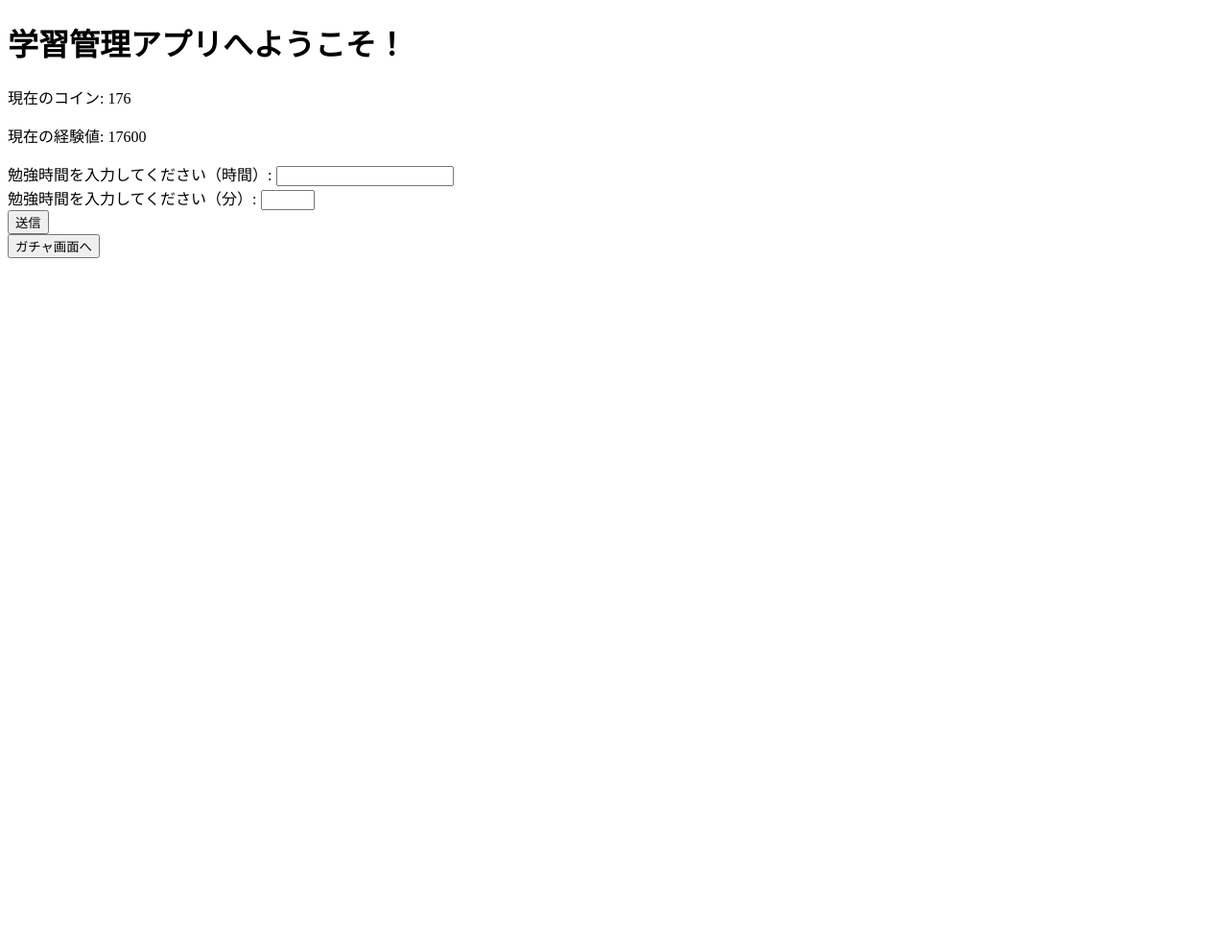
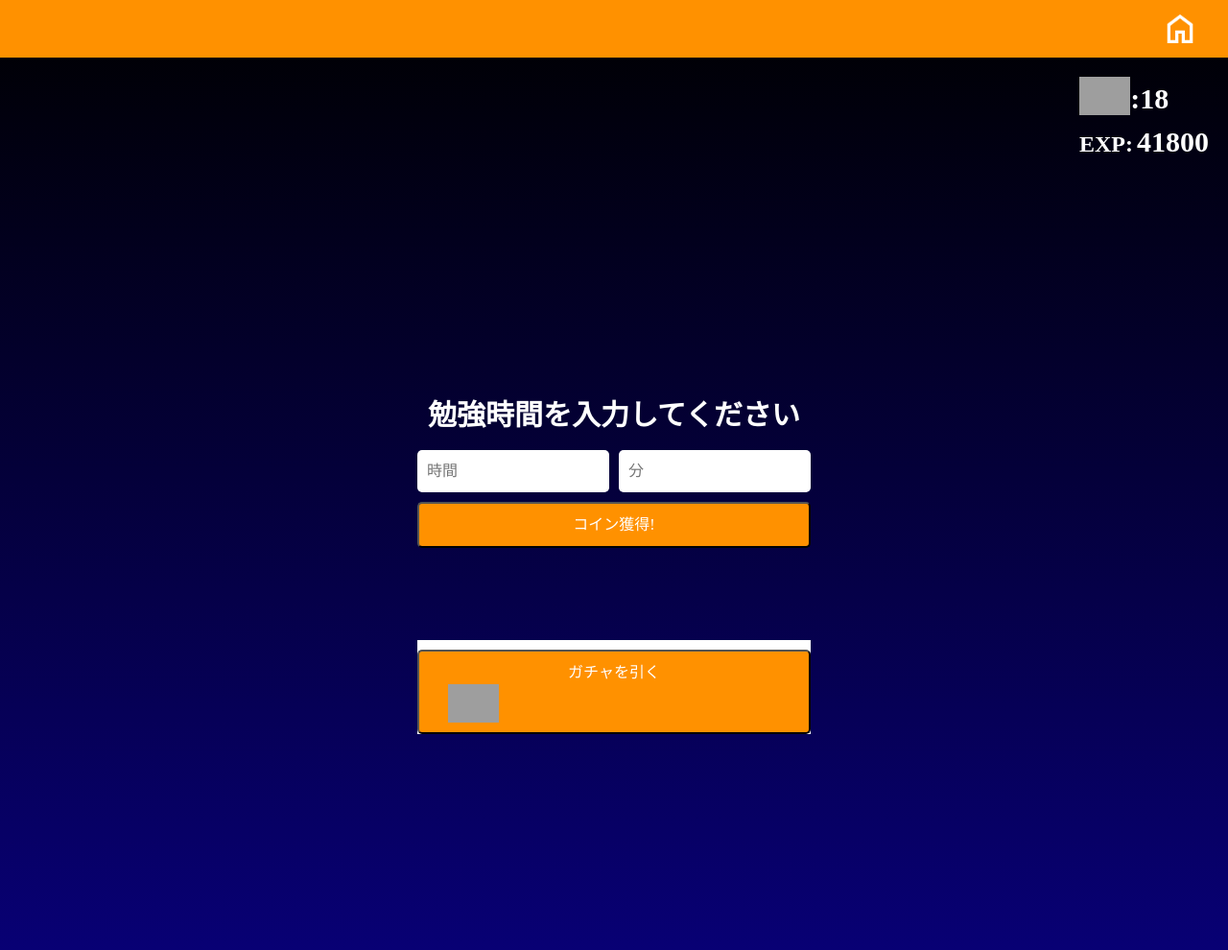
Before and after one commit to UnagamiKanta/stufes, a Flask app: page / in a window 1280 px wide. Shown: the whole page at 96% size. Before the commit the page ends 269 px from the top, so only its background shows below. Run offline with Flask 3, Linux system fonts and the light colour scheme; grey boxes are pictures that could not be loaded.

Commit message:
一旦できた

```diff
--- a/app.py
+++ b/app.py
@@ -1,47 +1,100 @@
-from flask import Flask, render_template, request, redirect, url_for
+from flask import Flask, render_template, request, redirect, url_for, session
 import json
+import random
 
 app = Flask(__name__)
+app.secret_key = 'your_secret_key_here'  # セッションを使用するための秘密鍵を設定
+
+# ガチャアイテムの定義
+SSR_items = ['ssr_watagashi', 'ssr_kakigori', 'ssr_takoyaki', 'ssr_yakisoba', 'ssr_ringoame',
+             'ssr_kasutera', 'ssr_jagabata', 'ssr_banana', 'ssr_senbei', 'ssr_ikayaki']
+SR_items = ['sr_watagashi', 'sr_kakigori', 'sr_takoyaki', 'sr_yakisoba', 'sr_ringoame',
+            'sr_kasutera', 'sr_jagabata', 'sr_banana', 'sr_senbei', 'sr_ikayaki']
+R_items = ['r_watagashi', 'r_kakigori', 'r_takoyaki', 'r_yakisoba', 'r_ringoame',
+           'r_kasutera', 'r_jagabata', 'r_banana', 'r_senbei', 'r_ikayaki']
+N_items = ['n_watagashi', 'n_kakigori', 'n_takoyaki', 'n_yakisoba', 'n_ringoame',
+           'n_kasutera', 'n_jagabata', 'n_banana', 'n_senbei', 'n_ikayaki']
+
+# 確率設定
+SSR_probability = 0.04
+SR_probability = 0.10
+R_probability = 0.30
+N_probability = 0.56
+
+# 各アイテムの出現確率
+items = SSR_items + SR_items + R_items + N_items
+probabilities = (
+    [SSR_probability / len(SSR_items)] * len(SSR_items) +
+    [SR_probability / len(SR_items)] * len(SR_items) +
+    [R_probability / len(R_items)] * len(R_items) +
+    [N_probability / len(N_items)] * len(N_items)
+)
 
 # JSONファイルからデータを読み込む関数
 def read_data():
-    with open('db.json', 'r') as f:
+    with open('db.json', 'r', encoding='utf-8') as f:
         data = json.load(f)
     return data
 
 # JSONファイルにデータを書き込む関数
 def write_data(data):
-    with open('db.json', 'w') as f:
-        json.dump(data, f)
+    with open('db.json', 'w', encoding='utf-8') as f:
+        json.dump(data, f, ensure_ascii=False)
+
+# ガチャ関数
+def roll_gacha():
+    return random.choices(items, probabilities)[0]
 
 @app.route('/', methods=['GET', 'POST'])
 def home():
     data = read_data()
+    message = ''
     if request.method == 'POST':
-        hours = request.form.get('hours')
-        minutes = request.form.get('minutes')
-        try:
-            hours = int(hours)
-            minutes = int(minutes)
-            # 入力値のバリデーション
-            if hours < 0:
-                hours = 0
-            if minutes < 0:
-                minutes = 0
-            if minutes > 59:
-                minutes = 59
-            total_minutes = hours * 60 + minutes
-            data['currentCoin'] += total_minutes
-            data['exp'] += 100 * total_minutes
-            write_data(data)
-        except ValueError:
-            pass  # 数値以外の入力を無視
-        return redirect(url_for('home'))
-    return render_template('home.html', coin=data['currentCoin'], exp=data['exp'])
+        if 'study_submit' in request.form:
+            # 勉強時間入力フォームの処理
+            hours = request.form.get('hours')
+            minutes = request.form.get('minutes')
+            try:
+                hours = int(hours)
+                minutes = int(minutes)
+                # 入力値のバリデーション
+                if hours < 0:
+                    hours = 0
+                if minutes < 0:
+                    minutes = 0
+                if minutes > 59:
+                    minutes = 59
+                total_minutes = hours * 60 + minutes
+                data['currentCoin'] += total_minutes
+                data['exp'] += 100 * total_minutes
+                write_data(data)
+            except ValueError:
+                pass  # 数値以外の入力を無視
+            return redirect(url_for('home'))
+        elif 'gacha_submit' in request.form:
+            # ガチャボタンの処理
+            if data['currentCoin'] >= 100:
+                data['currentCoin'] -= 100
+                obtained_item = roll_gacha()
+                data[obtained_item] += 1
+                write_data(data)
+                # ガチャ結果をセッションに保存
+                session['result'] = obtained_item.upper()
+                session['image_filename'] = f"{obtained_item}.webp"
+                return redirect(url_for('gacha'))
+            else:
+                message = "コインが足りません"
+    return render_template('home.html', coin=data['currentCoin'], exp=data['exp'], message=message)
 
 @app.route('/gacha')
 def gacha():
-    return render_template('gacha.html')
+    result = session.pop('result', None)
+    image_filename = session.pop('image_filename', None)
+    if result and image_filename:
+        return render_template('gacha.html', result=result, image_filename=image_filename)
+    else:
+        # ガチャ結果がない場合はホームにリダイレクト
+        return redirect(url_for('home'))
 
 if __name__ == '__main__':
     app.run(debug=True)
--- a/db.json
+++ b/db.json
@@ -1 +1 @@
-{"currentCoin": 176, "exp": 17600, "n_watagashi": 0, "r_watagashi": 0, "sr_watagashi": 0, "ssr_watagashi": 0, "n_kakigori": 0, "r_kakigori": 0, "sr_kakigori": 0, "ssr_kakigori": 0, "n_takoyaki": 0, "r_takoyaki": 0, "sr_takoyaki": 0, "ssr_takoyaki": 0, "n_yakisoba": 0, "r_yakisoba": 0, "sr_yakisoba": 0, "ssr_yakisoba": 0, "n_ringoame": 0, "r_ringoame": 0, "sr_ringoame": 0, "ssr_ringoame": 0, "n_kasutera": 0, "r_kasutera": 0, "sr_kasutera": 0, "ssr_kasutera": 0, "n_jagabata": 0, "r_jagabata": 0, "sr_jagabata": 0, "ssr_jagabata": 0, "n_banana": 0, "r_banana": 0, "sr_banana": 0, "ssr_banana": 0, "n_senbei": 0, "r_senbei": 0, "sr_senbei": 0, "ssr_senbei": 0, "n_ikayaki": 0, "r_ikayaki": 0, "sr_ikayaki": 0, "ssr_ikayaki": 0}
+{"currentCoin": 18, "exp": 41800, "n_watagashi": 0, "r_watagashi": 0, "sr_watagashi": 0, "ssr_watagashi": 0, "n_kakigori": 0, "r_kakigori": 0, "sr_kakigori": 0, "ssr_kakigori": 0, "n_takoyaki": 1, "r_takoyaki": 0, "sr_takoyaki": 0, "ssr_takoyaki": 0, "n_yakisoba": 0, "r_yakisoba": 0, "sr_yakisoba": 0, "ssr_yakisoba": 0, "n_ringoame": 0, "r_ringoame": 1, "sr_ringoame": 0, "ssr_ringoame": 0, "n_kasutera": 2, "r_kasutera": 0, "sr_kasutera": 0, "ssr_kasutera": 0, "n_jagabata": 0, "r_jagabata": 0, "sr_jagabata": 0, "ssr_jagabata": 0, "n_banana": 0, "r_banana": 0, "sr_banana": 0, "ssr_banana": 0, "n_senbei": 0, "r_senbei": 0, "sr_senbei": 0, "ssr_senbei": 0, "n_ikayaki": 0, "r_ikayaki": 0, "sr_ikayaki": 0, "ssr_ikayaki": 0}
--- /dev/null
+++ b/static/css/index_style.css
@@ -0,0 +1,90 @@
+.div-wrapper {
+    display: flex;
+    justify-content: flex-end; /* 右揃え */
+}
+
+
+.status{
+    padding: 20px;
+}
+
+.status-money{
+    display: flex;
+}
+
+.status-money span{
+    font-size: 30px;
+    color:white;
+    font-weight: bold;
+}
+
+.status-exp-unit{
+    font-weight: bold;
+    color:white;
+    font-size: 24px;
+}
+
+.status-exp-num{
+    font-weight: bold;
+    color:white;
+    font-size: 30px;
+}
+
+.inputform {
+    display: flex;
+    flex-direction: column;
+    align-items: center; /* 横方向の中央揃え */
+    justify-content: center; /* 縦方向の中央揃え */
+    height: 100vh; /* ビューポート全体の高さを使用して中央揃え */
+}
+
+.inputform h1 {
+    color: white;
+    font-size: 30px;
+    margin-bottom: 20px; /* タイトルと入力ボックスの間に余白を追加 */
+}
+
+.inputboxes {
+    display: flex;
+    justify-content: center;
+    gap: 10px; /* 入力ボックス間の隙間を調整 */
+}
+
+.inputboxes input {
+    padding: 10px;
+    font-size: 16px;
+    border: none;
+    border-radius: 5px;
+    width: 200px;
+}
+
+.exchange-button {
+    margin-top: 10px;
+    background-color: #ff9100;
+    color: #fff;
+    padding: 10px 30px;
+    text-decoration: none;
+    font-size: 1em;
+    border-radius: 5px;
+    width: 410px;
+}
+
+.exchange-button:hover {
+    background-color: #ff6f00;
+}
+
+.gacha{
+    background-color: #fff;
+    margin-top: 96px;
+}
+
+.gacha-button {
+    margin-top: 10px;
+    background-color: #ff9100;
+    color: #fff;
+    padding: 10px 30px;
+    text-decoration: none;
+    font-size: 1em;
+    border-radius: 5px;
+    width: 410px;
+}
--- a/templates/home.html
+++ b/templates/home.html
@@ -1,23 +1,59 @@
-<!doctype html>
-<html>
+<!DOCTYPE html>
+<html lang="ja">
 <head>
-    <title>ホームページ</title>
+    <meta charset="UTF-8">
+    <meta name="viewport" content="width=device-width, initial-scale=1.0">
+    <title>スタフェス</title>
+    <link rel="stylesheet" href="{{ url_for('static', filename='css/reset.css') }}">
+    <link rel="stylesheet" href="{{ url_for('static', filename='css/style.css') }}">
+    <link rel="stylesheet" href="{{ url_for('static', filename='css/index_style.css') }}">
 </head>
+
 <body>
-    <h1>学習管理アプリへようこそ！</h1>
-    <p>現在のコイン: {{ coin }}</p>
-    <p>現在の経験値: {{ exp }}</p>
+<header>
+    <div class="headerclass">
+        <div class="home">
+            <a href="">
+                <img src="{{ url_for('static', filename='images/home_24dp_FFFFFF_FILL0_wght400_GRAD0_opsz24.png') }}" alt="スタフェス" class="logo" height="40px">
+            </a>
+        </div>
+    </div>
+</header>
 
+<div class="div-wrapper">
+    <div class="status">
+        <div class="status-money">
+            <img src="{{ url_for('static', filename='images/paid_24dp_FFF_FILL0_wght400_GRAD0_opsz24.png') }}" alt="money" class="status-money" height="40px">
+            <span>:{{ coin }}</span>
+        </div>
+        <div class="status-exp">
+            <span class="status-exp-unit">EXP:</span>
+            <span class="status-exp-num">{{ exp }}</span>
+        </div>
+    </div>
+</div>
+
+<div class="inputform">
+    <h1>勉強時間を入力してください</h1>
     <form method="post">
-        <label for="hours">勉強時間を入力してください（時間）:</label>
-        <input type="number" id="hours" name="hours" min="0">
-        <br>
-        <label for="minutes">勉強時間を入力してください（分）:</label>
-        <input type="number" id="minutes" name="minutes" min="0" max="59">
-        <br>
-        <button type="submit">送信</button>
+        <div class="inputboxes">
+            <input type="number" id="hours" name="hours" min="0" placeholder="時間">
+            <input type="number" id="minutes" name="minutes" min="0" max="59" placeholder="分">
+        </div>
+        <button class="exchange-button" type="submit" name="study_submit">コイン獲得!</button>
     </form>
+    <div class="gacha">
+        {% if message %}
+            <p style="color:red;">{{ message }}</p>
+        {% endif %}
+        <form method="post">
+            <button type="submit" name="gacha_submit" class="gacha-button">
+                <span>ガチャを引く</span>
+                <img src="{{ url_for('static', filename='images/gacha.png') }}" alt="ガチャ" class="gacha-icon" height="40px">
+            </button>
+        </form>
+    </div>
+</div>
 
-    <a href="{{ url_for('gacha') }}"><button>ガチャ画面へ</button></a>
 </body>
 </html>
```
Also changed, not shown: templates/gacha.html (+17 -5 lines).
